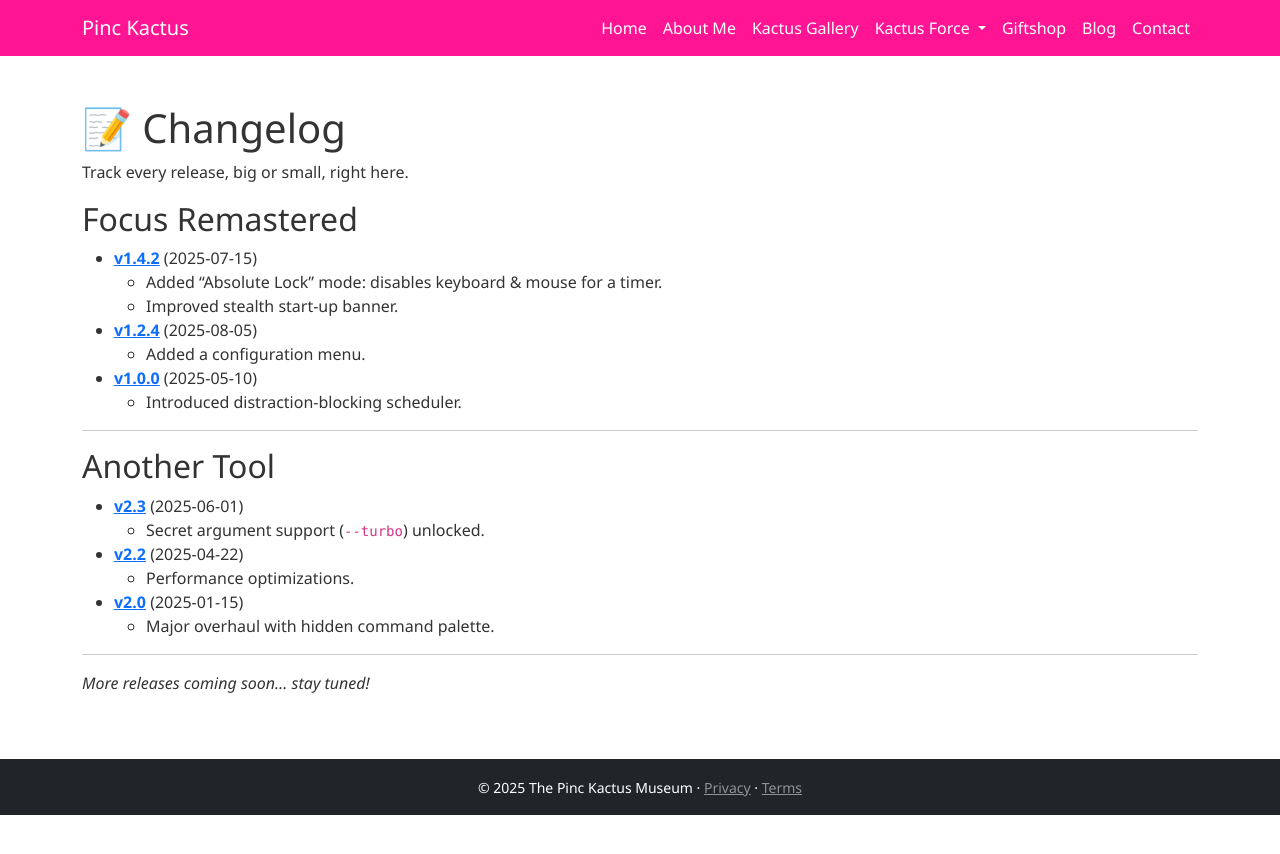
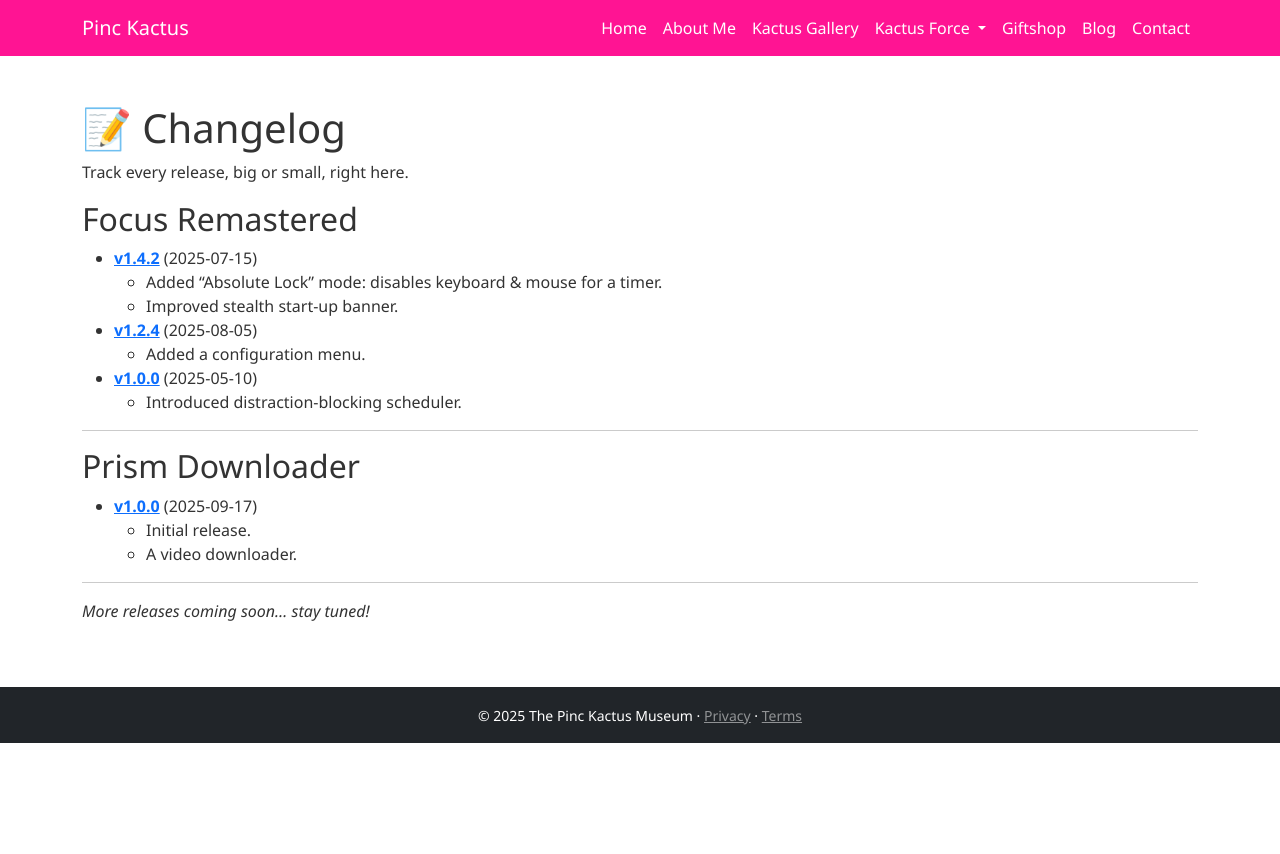
Before and after one commit to PincKactus/PincKactus.github.io, a Jekyll site: the page built from releases.md, in a window 1280 px wide. Shown: the top 854 px of the page. Built offline with Jekyll 4.4.1, drawn with Linux system fonts in a browser that asks for light colours; a script that is not in the unit is left out.

Commit message:
Update releases.md

```diff
--- a/releases.md
+++ b/releases.md
@@ -21,15 +21,10 @@ Track every release, big or small, right here.
 
 ---
 
-## Another Tool
-- **[v2.3]({{ '/assets/downloads/another-tool-v2.3.exe' | relative_url }})** (2025-06-01)
-  - Secret argument support (`--turbo`) unlocked.
-
-- **[v2.2]({{ '/assets/downloads/another-tool-v2.2.exe' | relative_url }})** (2025-04-22)
-  - Performance optimizations.
-
-- **[v2.0]({{ '/assets/downloads/another-tool-v2.0.exe' | relative_url }})** (2025-01-15)
-  - Major overhaul with hidden command palette.
+## Prism Downloader
+- **[v1.0.0]({{ '/assets/downloads/PrismDL.zip' | relative_url }})** (2025-09-17)
+  - Initial release.
+  - A video downloader.
 
 ---
 
```
